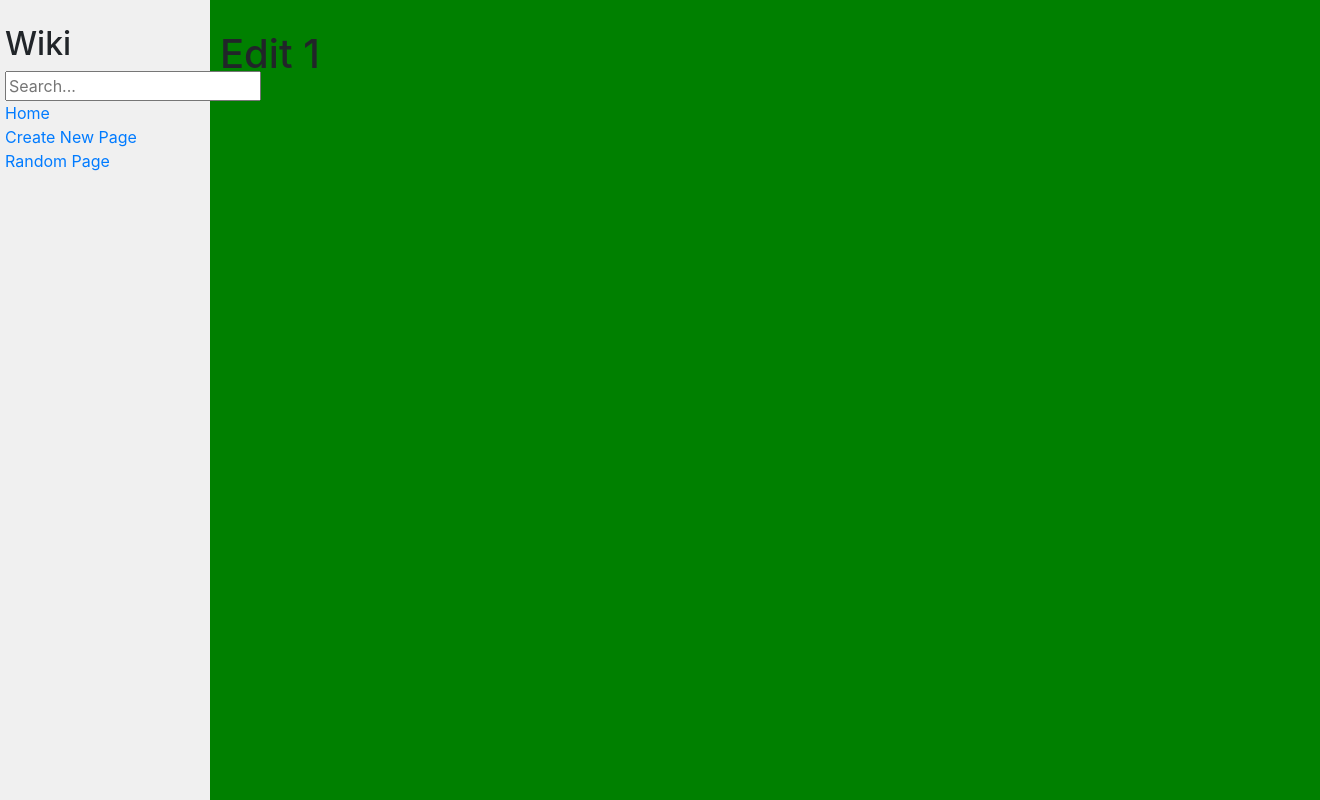
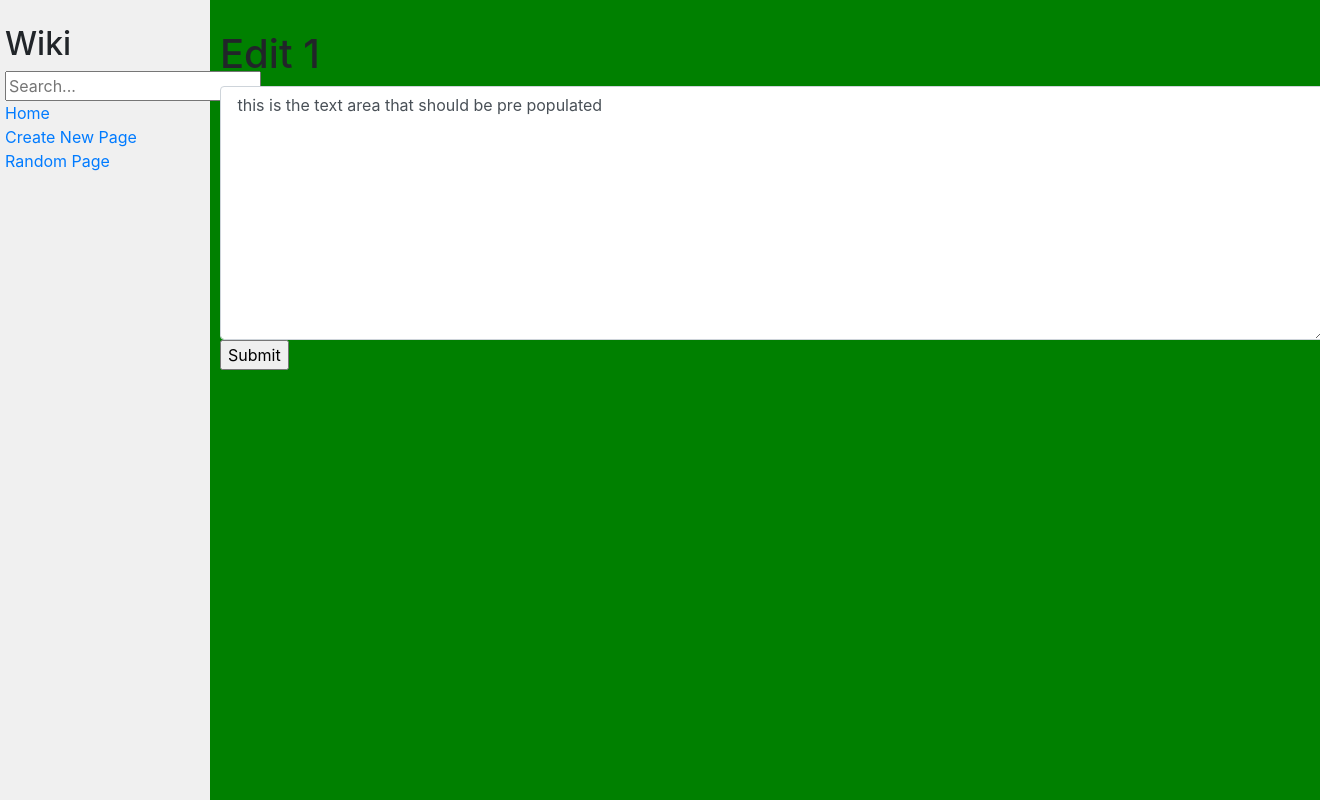
Before and after one commit to adamfknapp/Django-Wiki, a Django app: page /edit/1 in a window 1320 px wide; the page is wider, and only the part inside the window is pictured. Run offline with Django 3.2, Linux system fonts and the light colour scheme; some libraries are stand-ins or nearby versions.

Commit message:
basic edit works

```diff
--- a/encyclopedia/templates/encyclopedia/edit.html
+++ b/encyclopedia/templates/encyclopedia/edit.html
@@ -6,15 +6,6 @@
 
 {% block body %}
     <h1>Edit {{ title_name }}</h1>
-
-<!--     <form action="{% url 'new' %}" method="post">
-        {% csrf_token %}
-        {{ form.content }}
-        <br>
-        <input type="submit" value="Submit">
-    </form>
-    <textarea class="form-control" rows="10" id="aboutme">
-        text area body </textarea>
-        -->
-
+    <textarea class="form-control" rows="10"> this is the text area that should be pre populated </textarea>
+    <input type="submit" value="Submit">
 {% endblock %}
```
